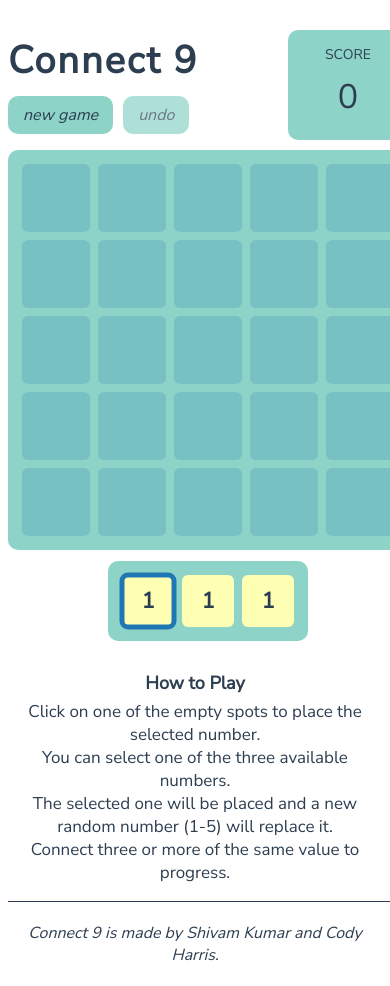
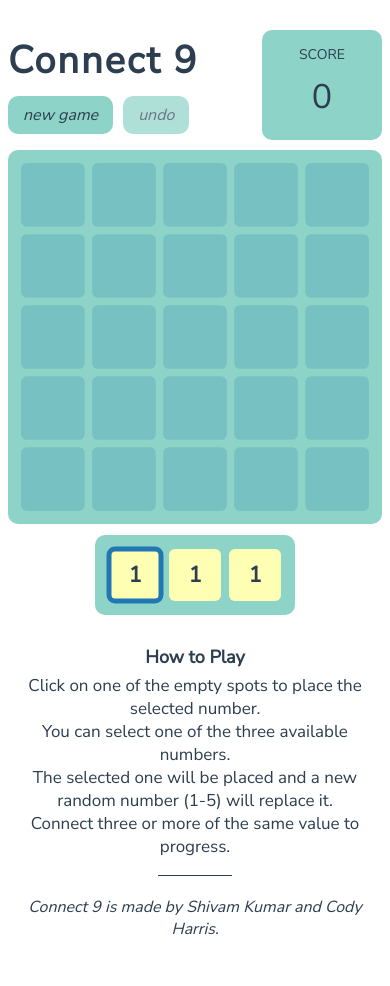
Before and after one commit to shivambaku/connectnine, a Vue app: page / in a window 390 px wide. After the commit the page ends 960 px from the top, so only its background shows below. Built offline with nearby package versions, Linux system fonts and the light colour scheme.

Commit message:
improved look on mobile

```diff
--- a/src/components/Board.vue
+++ b/src/components/Board.vue
@@ -1,5 +1,5 @@
 <template>
-  <svg class='board' :width='width' :height='width'>
+  <svg class='board' :viewBox='`0 0 ${this.width} ${this.width}`'>
     <g :transform='`translate(${this.padding}, ${this.padding})`'>
       <Piece
         v-for='(piece, i) in pieces'
--- a/src/design/design.css
+++ b/src/design/design.css
@@ -15,7 +15,7 @@
 hr {
   border: none;
   border-bottom: 1px solid;
-  width: 400px;
+  width: 20%;
 }
 
 .noselect {
@@ -105,6 +105,7 @@ hr {
   font-size: 17px;
   margin-top: 5px;
   font-weight: 200;
+  text-align: center;
 }
 
 .footer {
@@ -114,7 +115,8 @@ hr {
 }
 
 .game {
-  width: 400px;
+  max-width: 400px;
+  min-width: 320px;
   margin: 0 auto;
 }
 
```
